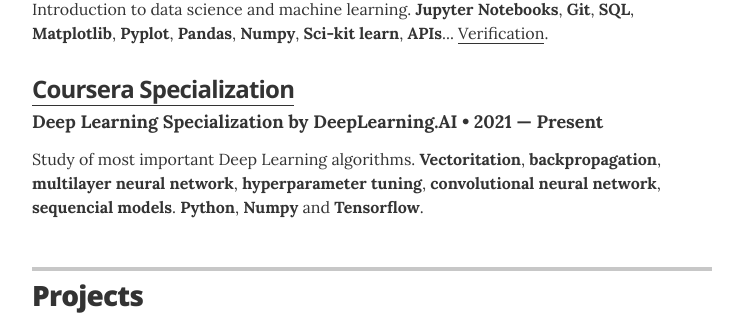
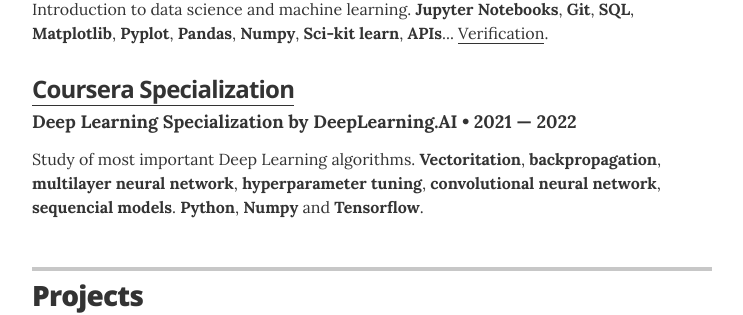
Before and after one commit to rubzip/rubzip.github.io, a Jekyll site: the page built from index.html, in a window 1280 px wide and 900 px high, scrolled down 964 px. Shown: the part 150-465 px from the top of the window, without its empty margins (268-1011 px from the left). Built offline with Jekyll 4.4.1, drawn with Linux system fonts in a browser that asks for light colours.

Commit message:
Update education.yml

```diff
--- a/_data/education.yml
+++ b/_data/education.yml
@@ -15,5 +15,5 @@
 
 - degree: Deep Learning Specialization by DeepLearning.AI
   uni: <a href="https://www.coursera.org/specializations/deep-learning">Coursera Specialization</a>
-  year: 2021 &mdash; Present
+  year: 2021 &mdash; 2022
   summary: Study of most important Deep Learning algorithms. <b>Vectoritation</b>, <b>backpropagation</b>,<b> multilayer neural network</b>,<b> hyperparameter tuning</b>,<b> convolutional neural network</b>,<b> sequencial models</b>. <b>Python</b>, <b>Numpy</b> and <b>Tensorflow</b>.
```
